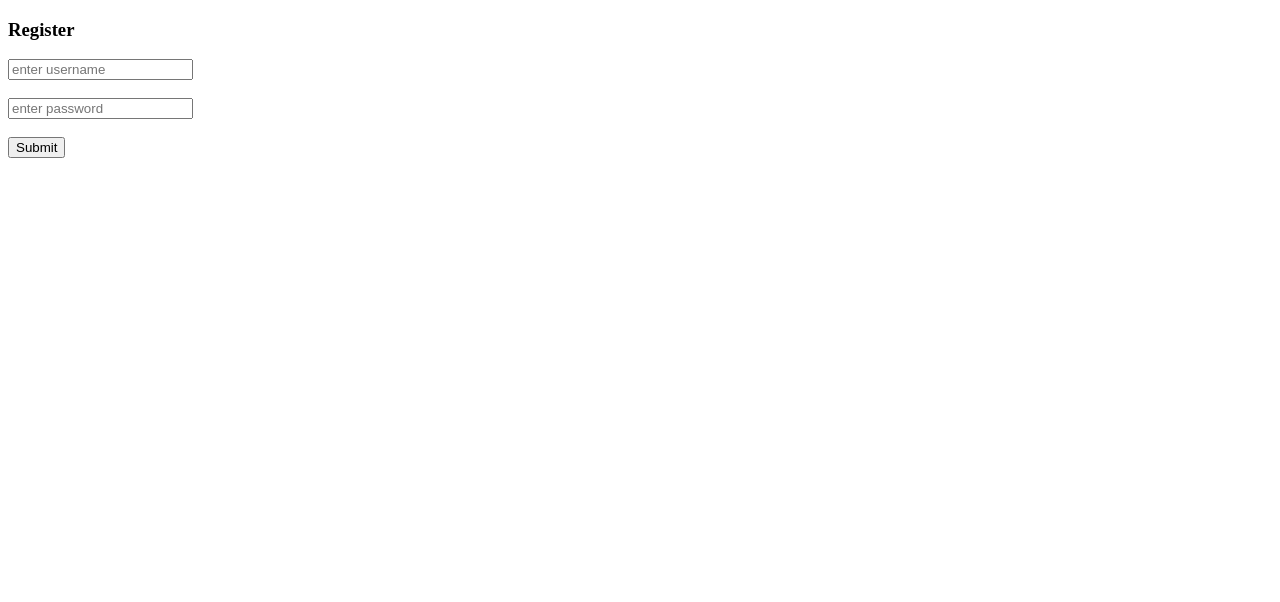
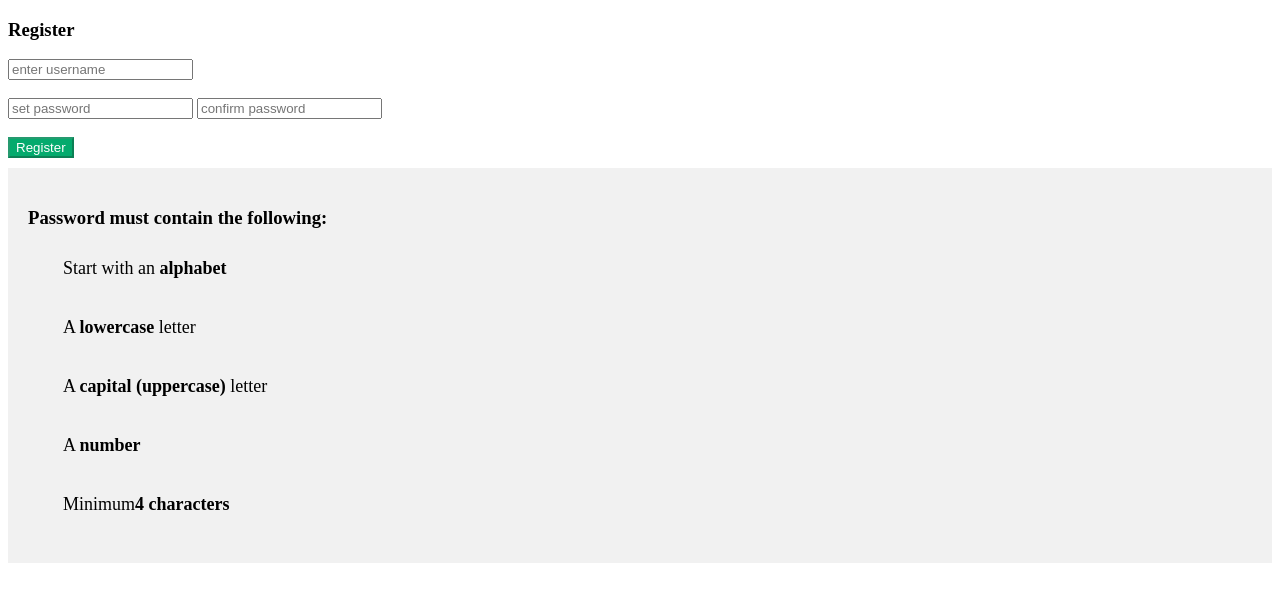
Before and after one commit to AnushaPanuganti/Weather-app, a Flask app: page /register in a window 1280 px wide. Shown: the top 602 px of the page. Run offline with Flask 2, Linux system fonts and the light colour scheme.

Commit message:
changes in register

```diff
--- a/app.py
+++ b/app.py
@@ -31,7 +31,8 @@ def register():
     # else -> parse request object,
     else:
         username = request.form['username']
-        password = request.form['set password']
+        password = request.form['set_password']
+        confirm_password = request.form['confirm_password']
         # if username is in db:
         if db.users.find_one({"username": username}):
             print("user already exists")
--- a/templates/register.html
+++ b/templates/register.html
@@ -10,11 +10,80 @@
     <div>
         <h3>Register </h3>
         <form action="/register" method="POST">
-            <input type="text" name="username" placeholder="enter username"/> <br><br>
-            <input type="password" name="set password" placeholder="enter password"/> <br><br>
+            <input type="text" name= "username" placeholder="enter username" onkeypress="unamecheck()"/> <br><br>
+            <input type="password" name= "set_password" placeholder="set password" oninput="pwdcheck()" onfocus="msg()"  pattern="^[a-zA-Z](?=.*\d)(?=.*[a-z])(?=.*[A-Z]).{4,}" title="Must contain at least one number,one uppercase and lowercase letter, and at least 4 or more characters,shud start with a letter" required />
+            <input type="password" name= "confirm_password" onkeypress="checkpassword()" placeholder="confirm password"/> <br><br>
+            <input type ="submit" id="register" value = "Register" disabled />
+        </form>
+        <style>
+            input[type="submit"] {
+                background-color: #04AA6D;
+                color: white;
+            }
+            #message {
+                background: #f1f1f1;
+                color: #000;
+                padding: 20px;
+                margin-top: 10px;
+            }
+            #message p {
+                padding: 10px 35px;
+                font-size: 18px;
+            }
+        </style>
+            <div id="message">
+                <h3>Password must contain the following:</h3>
+                <p>Start with an <b>alphabet</b></p>
+                <p>A <b>lowercase</b> letter</p>
+                <p>A <b>capital (uppercase)</b> letter</p>
+                <p>A <b>number</b></p>
+                <p>Minimum<b>4 characters</b></p>
+            </div>
+            <script>
+            console.log("outside function") ;
+                function unamecheck() {
+                    var uname = document.getElementByName("username");
+                    var uname1 = /(?! .*[!@#$%^&*])(?! .*[ ]{2} )$/;
+                    if(uname.value.match(uname1)) {
+                        alert("username is proper");
+                        return true;
+                    }else {
+                        alert("remove spaces and special characters if any");
+                        return false;
+                    }
 
-            <input type="submit" />
-        </form>
+                }
+                function msg() {
+                    document.getElementById("message").style.display = "block";
+                }
+                function pwdcheck() {
+                    var passw = /^[a-zA-Z](?=.*\d)(?=.*[a-z])(?=.*[A-Z]).{4,}$/;
+                    var pwf = document.getElementsByName("set_password")[0];
+                    if(pwf.value.match(passw)) {
+                        console.log("Password set correctly");
+                        return true;
+                    }else {
+                        console.log("Please follow instructions properly");
+                        return false;
+                    }
+                }
+
+                // function checkpassword() {
+                //     console.log("entered check box") ;
+                //     var pw1 = document.getElementsByName("set_password")[0].value;
+                //     var pw2 = document.getElementsByName("confirm_password")[0].value;
+                //     var bt = document.getElementById("register");
+                //     if(pw1 == pw2)  {
+                //         console.log("Password created successfully");
+                //         bt.attributes.removeNamedItem("disabled");
+                //         return true;
+                //     } else {
+                //         console.log("Password did not match");
+                //         bt.disabled = true;
+                //         return false;
+                //     }
+                // }
+            </script>
     </div>
 </body>
 </html>
```
